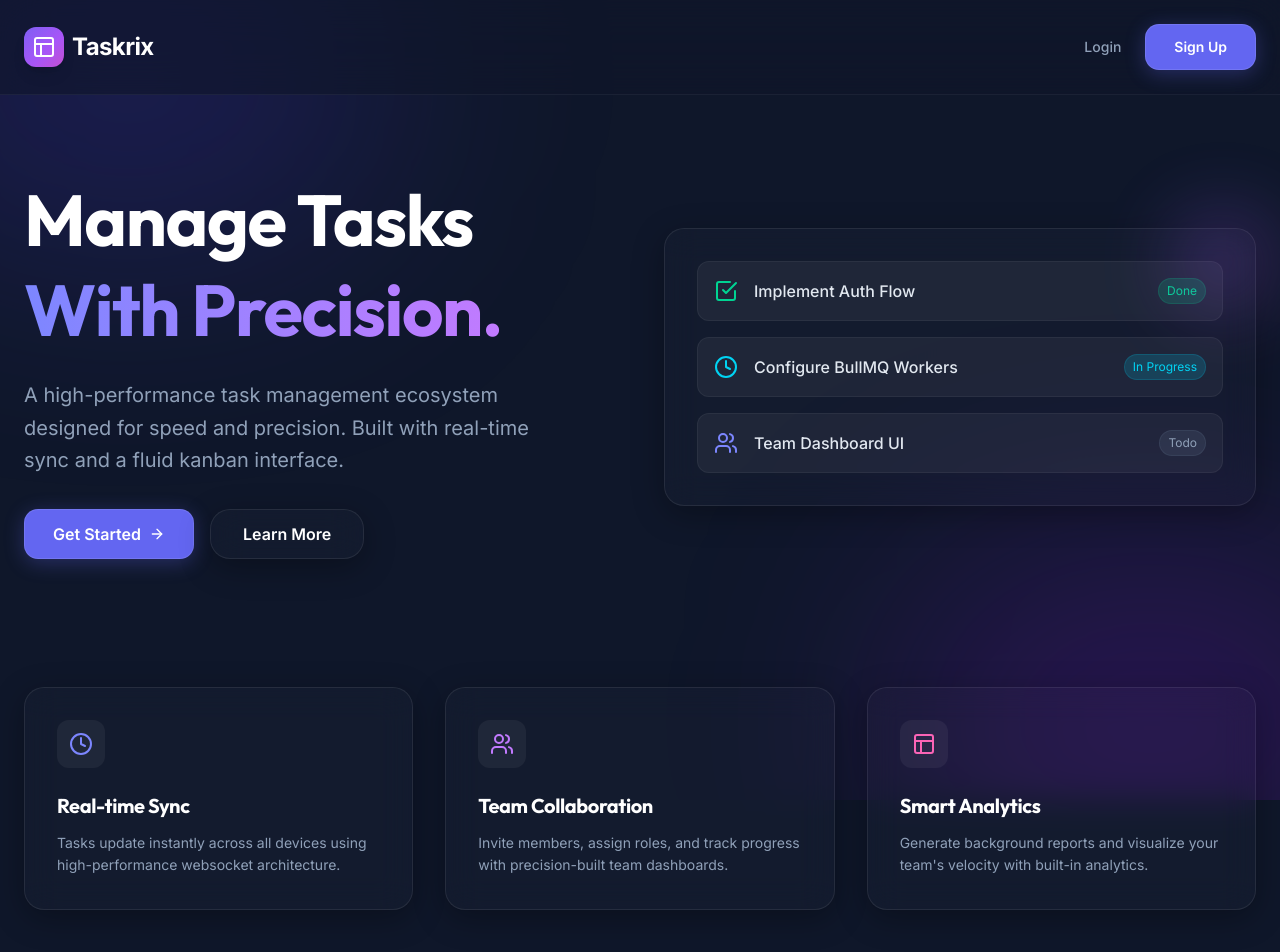
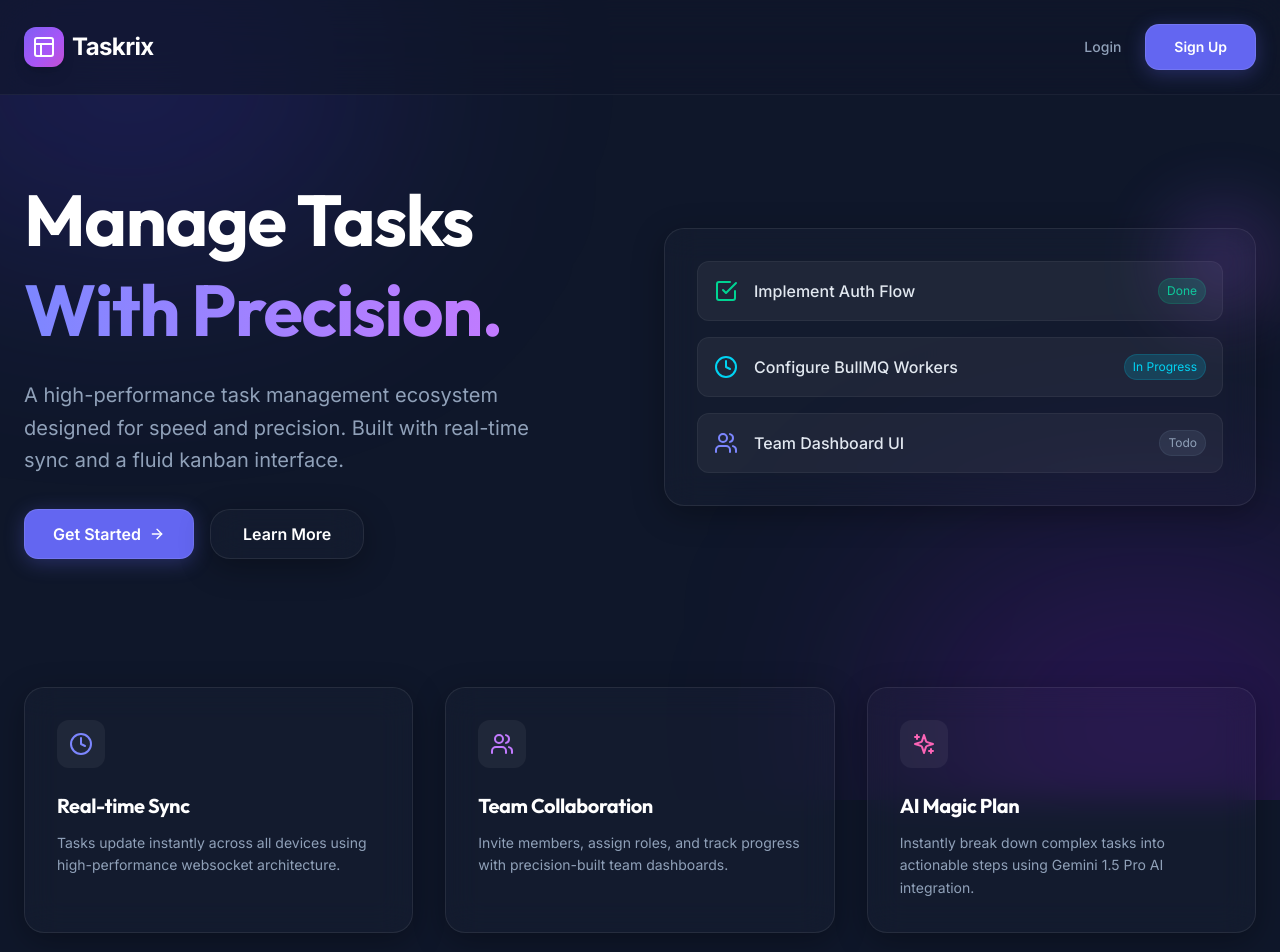
Before and after one commit to ayushkumarsinghh/taskrix-frontend, a React (Vite) app: page / in a window 1280 px wide. Shown: the top 952 px of the page. Built offline with nearby package versions, Linux system fonts and the light colour scheme; no server answers; the HTML template or start-up script is replaced by a standard one.

Commit message:
ui: enhance landing page with premium glassmorphism and animations

```diff
--- a/src/pages/Landing.tsx
+++ b/src/pages/Landing.tsx
@@ -1,5 +1,5 @@
 import React from 'react';
-import { Layout, CheckSquare, Plus, Users, Clock, ArrowRight } from 'lucide-react';
+import { Layout, CheckSquare, Plus, Users, Clock, ArrowRight, Sparkles } from 'lucide-react';
 import { motion } from 'framer-motion';
 import { Link } from 'react-router-dom';
 
@@ -107,9 +107,9 @@ const Landing = () => {
             desc: "Invite members, assign roles, and track progress with precision-built team dashboards."
           },
           {
-            icon: <Layout className="text-pink-400 w-6 h-6" />,
-            title: "Smart Analytics",
-            desc: "Generate background reports and visualize your team's velocity with built-in analytics."
+            icon: <Sparkles className="text-pink-400 w-6 h-6" />,
+            title: "AI Magic Plan",
+            desc: "Instantly break down complex tasks into actionable steps using Gemini 1.5 Pro AI integration."
           }
         ].map((feature, i) => (
           <motion.div
```
